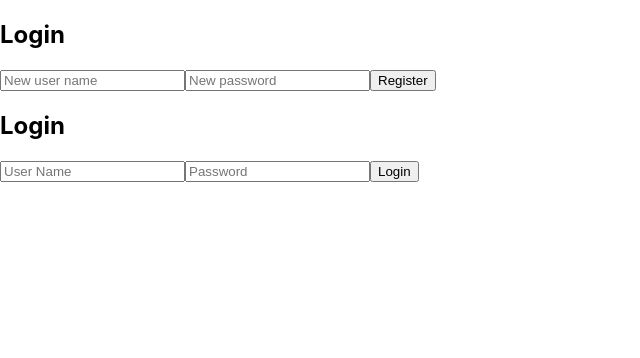
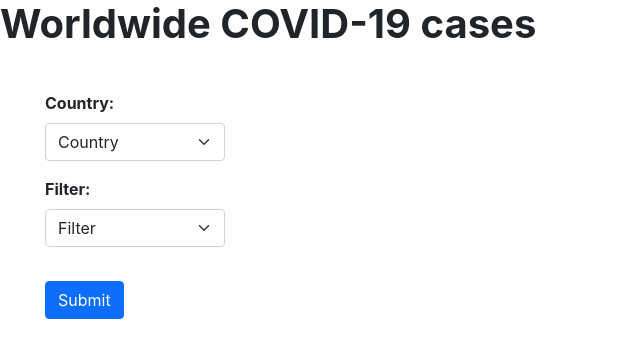
Before and after one commit to Zero-slayer/dat3semprojekt_front, a React (Create React App) app: page / in a window 1280 px wide. Shown: the top 358 px of the page, without its empty margins (0-640 px from the left). Built offline with nearby package versions, Linux system fonts and the light colour scheme.

Commit message:
Updated with bootstrap

```diff
--- a/package.json
+++ b/package.json
@@ -6,6 +6,9 @@
     "@testing-library/jest-dom": "^5.15.0",
     "@testing-library/react": "^11.2.7",
     "@testing-library/user-event": "^12.8.3",
+    "bootstrap": "^5.1.3",
+    "jquery": "^3.6.0",
+    "popper.js": "^1.16.1",
     "react": "^17.0.2",
     "react-dom": "^17.0.2",
     "react-scripts": "4.0.3",
--- a/src/App.jsx
+++ b/src/App.jsx
@@ -1,94 +1,14 @@
 import React, { useState, useEffect } from 'react';
-import facade from './apiFacade';
+import FrontPage from './FrontPage'
 
-function LogIn({ login }) {
-  const init = { username: "", password: "" };
-  const [loginCredentials, setLoginCredentials] = useState(init);
-
-  const performLogin = (event) => {
-    event.preventDefault();
-    login(loginCredentials.username, loginCredentials.password);
-  }
-  const onChange = (event) => {
-    setLoginCredentials({ ...loginCredentials, [event.target.id]: event.target.value })
-  }
-
-  return (
-    <div>
-      <h2>Login</h2>
-      <form onChange={onChange}>
-        <input type="text" placeholder="User Name" id="username" />
-        <input type="password" placeholder="Password" id="password" />
-        <button onClick={performLogin}>Login</button>
-      </form>
-    </div>
-  )
-
-}
-
-function RegisterUser({ user }) {
-  const init = { username: "", password: "" };
-  const [newUserCredentials, setNewUserCredentials] = useState(init);
-
-  const performRegister = (event) => {
-    event.preventDefault();
-    user(newUserCredentials.username, newUserCredentials.password);
-  }
-  const onChange = (event) => {
-    setNewUserCredentials({ ...newUserCredentials, [event.target.id]: event.target.value })
-  }
-
-  return (
-    <div>
-      <h2>Login</h2>
-      <form onChange={onChange}>
-        <input type="text" placeholder="New user name" id="username" />
-        <input type="password" placeholder="New password" id="password" />
-        <button onClick={performRegister}>Register</button>
-      </form>
-    </div>
-  )
-
-}
-function LoggedIn() {
-  const [dataFromServer, setDataFromServer] = useState("Loading...");
-
-  useEffect(() => {
-    facade.fetchData().then(data => setDataFromServer(data.msg));
-  }, []);
-
-  return (
-    <div>
-      <h2>Data Received from server</h2>
-      <h3>{dataFromServer}</h3>
-    </div>
-  )
-
-}
 
 function App() {
   const [loggedIn, setLoggedIn] = useState(false);
 
-  const logout = () => {
-    facade.logout()
-    setLoggedIn(false)
-  }
-  const login = (user, pass) => {
-    facade.login(user, pass)
-      .then(response => setLoggedIn(true));
-  }
-  const newUser = (user, pass) => {
-    facade.register(user, pass);
-  }
 
   return (
     <div>
-      {!loggedIn ? (<RegisterUser user={newUser} />) : null}
-      {!loggedIn ? (<LogIn login={login} />) :
-      (<div>
-        <LoggedIn />
-        <button onClick={logout}>Logout</button>
-      </div>)}
+      <FrontPage />
     </div>
   )
 
--- /dev/null
+++ b/src/FrontPage.css
@@ -0,0 +1,35 @@
+
+h1#header{
+    font-weight: bold;
+}
+
+label.form-label{
+    font-weight: bold;
+}
+
+.container{
+    width: 400px;
+    height: 190px;
+    /* background-color: #5cbbf2; */
+    padding: 35px 15px 5px;
+}
+.container::before,
+.container::after{
+    content: "";
+    display: table;
+    clear: both;
+}
+
+.container div {
+    /* float: left; */
+    width: 180px;
+}
+#box1 {
+    margin-left: 30px;
+    margin-right: 30px;
+}
+#box2 {
+    display: inline-block;
+    margin-left: 30px;
+    margin-right: 30px;
+}
--- /dev/null
+++ b/src/FrontPage.jsx
@@ -0,0 +1,40 @@
+import React from 'react';
+import './FrontPage.css';
+export default function FrontPage() {
+
+    return (
+        <div>
+            <h1 id="header">Worldwide COVID-19 cases</h1>
+
+            <form>
+                <div class="container" id="box1">
+                    <div class="mb-3">
+                        <label for="countryTextInput" class="form-label">Country: </label>
+                        <select id="countryTextInput" class="form-select">
+                            <option>Country</option>
+                        </select>
+                    </div>
+
+                    <div class="mb-3">
+                        <label for="filterTextInput" class="form-label">Filter:</label>
+                        <select id="filterTextInput" class="form-select">
+                            <option selected>Filter</option>
+                            <option value="1">Confirmed cases</option>
+                            <option value="2">Recovered cases</option>
+                            <option value="3">Active cases</option>
+                            <option value="4">Deaths</option>
+                        </select>
+                    </div>
+                </div>
+
+                <div class="container" id="box2">
+                    <button type="submit" class="btn btn-primary">Submit</button>
+                </div>
+
+            </form>
+
+        </div>
+
+    )
+
+};
--- a/src/index.js
+++ b/src/index.js
@@ -1,3 +1,7 @@
+import 'bootstrap/dist/css/bootstrap.min.css';
+import $ from 'jquery';
+import Popper from 'popper.js';
+import 'bootstrap/dist/js/bootstrap.bundle.min';
 import React from 'react';
 import ReactDOM from 'react-dom';
 import './index.css';
```
Also changed, not shown: src/User.jsx (added, +96 -0 lines), 1 other file (tests, documents, lock files or other folders).
